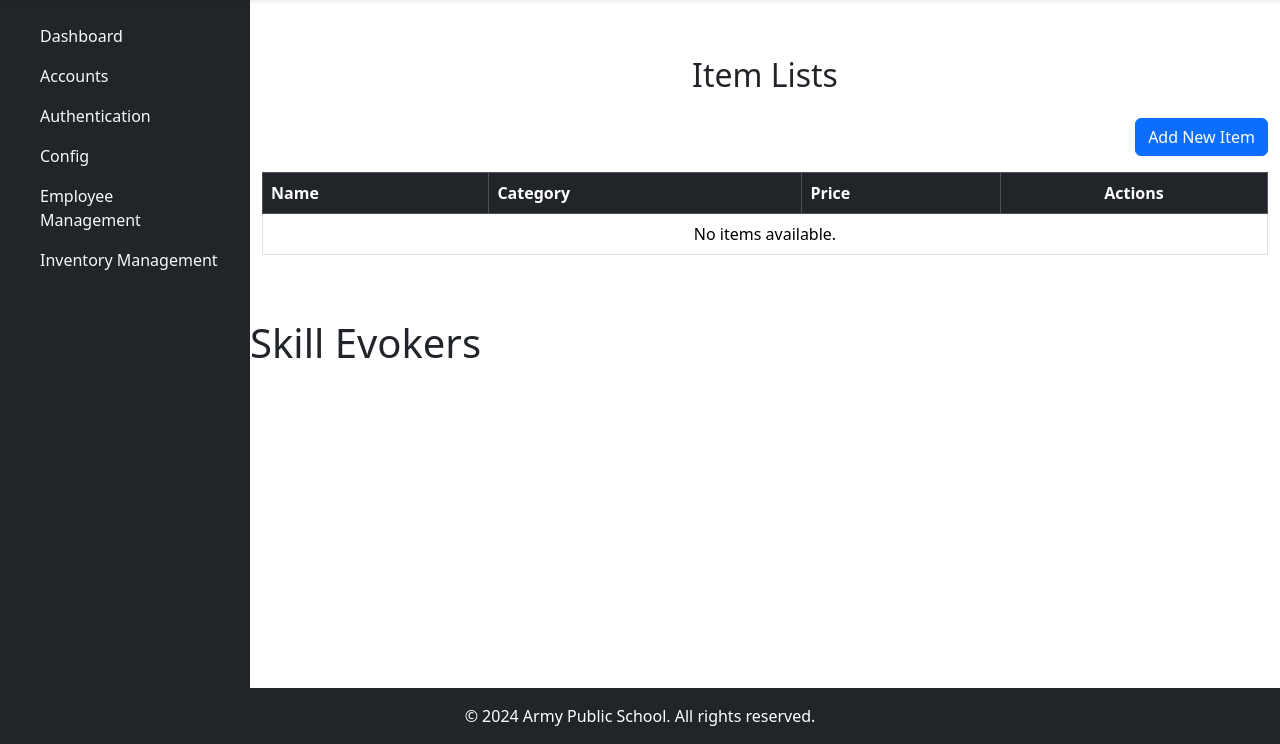
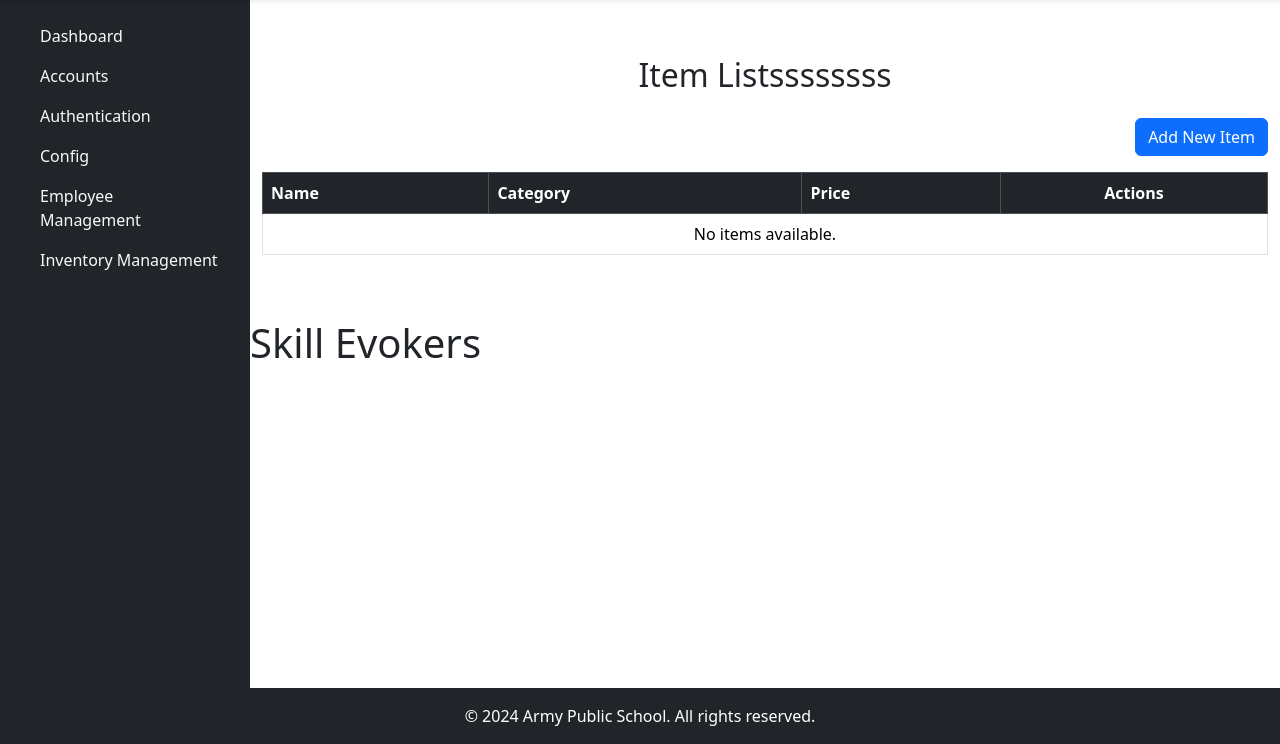
Before and after one commit to MDtech-code/SchoolManagementSystem, a Django app: template app/inventory/templates/inventory/items/item_list.html in a window 1280 px wide. Shown: the part 56-800 px from the top of the page. Run offline with Django 5.2, Linux system fonts and the light colour scheme; the template is opened without the code that fills it, so the values that code supplies are empty; some libraries are stand-ins or nearby versions.

Commit message:
change in iems list template with ssss

```diff
--- a/app/inventory/templates/inventory/items/item_list.html
+++ b/app/inventory/templates/inventory/items/item_list.html
@@ -4,7 +4,7 @@
 
 {% block content %}
   <div class="container my-5">
-    <h2 class="my-4 text-center">Item Lists</h2>
+    <h2 class="my-4 text-center">Item Listssssssss</h2>
     <div class="text-end mb-3">
       <a href="{% url 'item-create' %}" class="btn btn-primary">Add New Item</a>
     </div>
```
